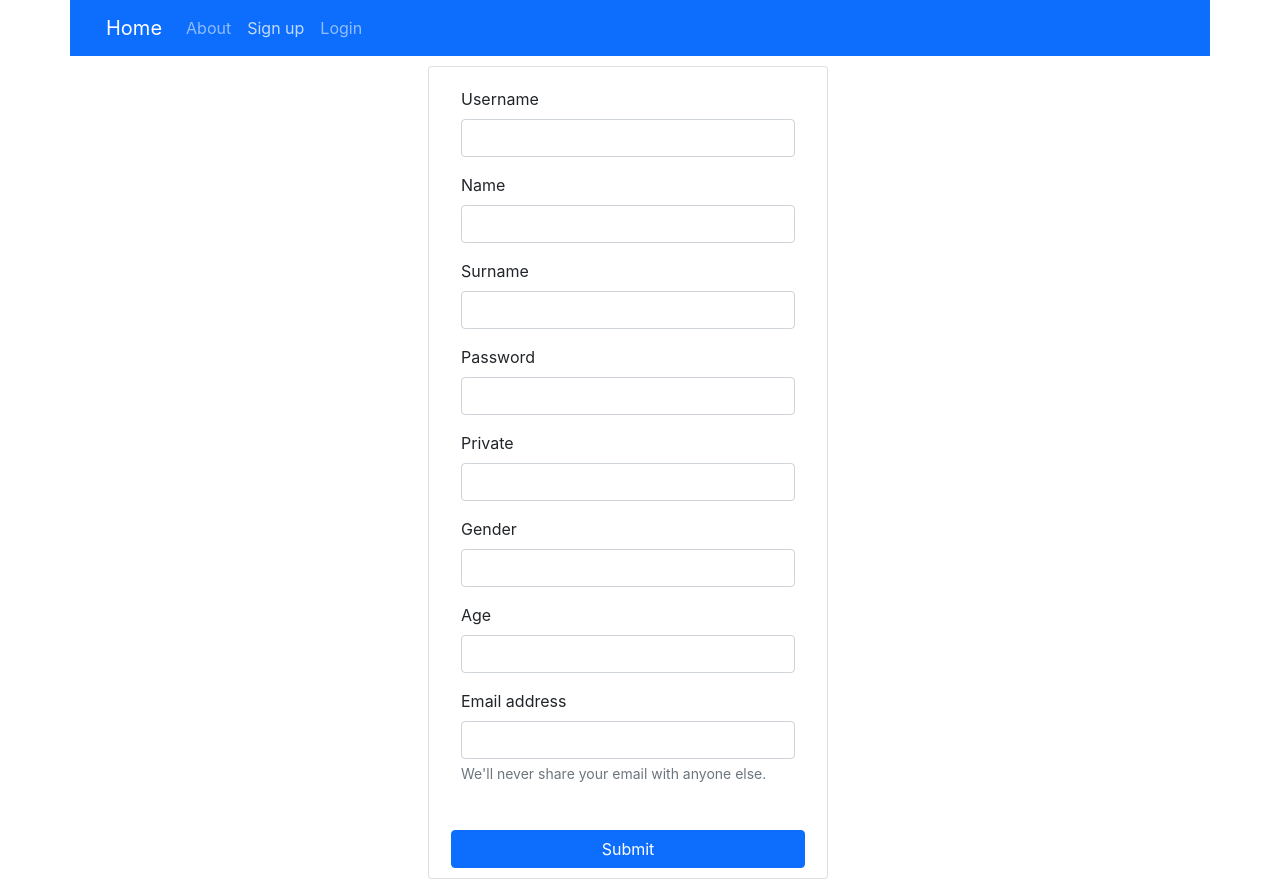
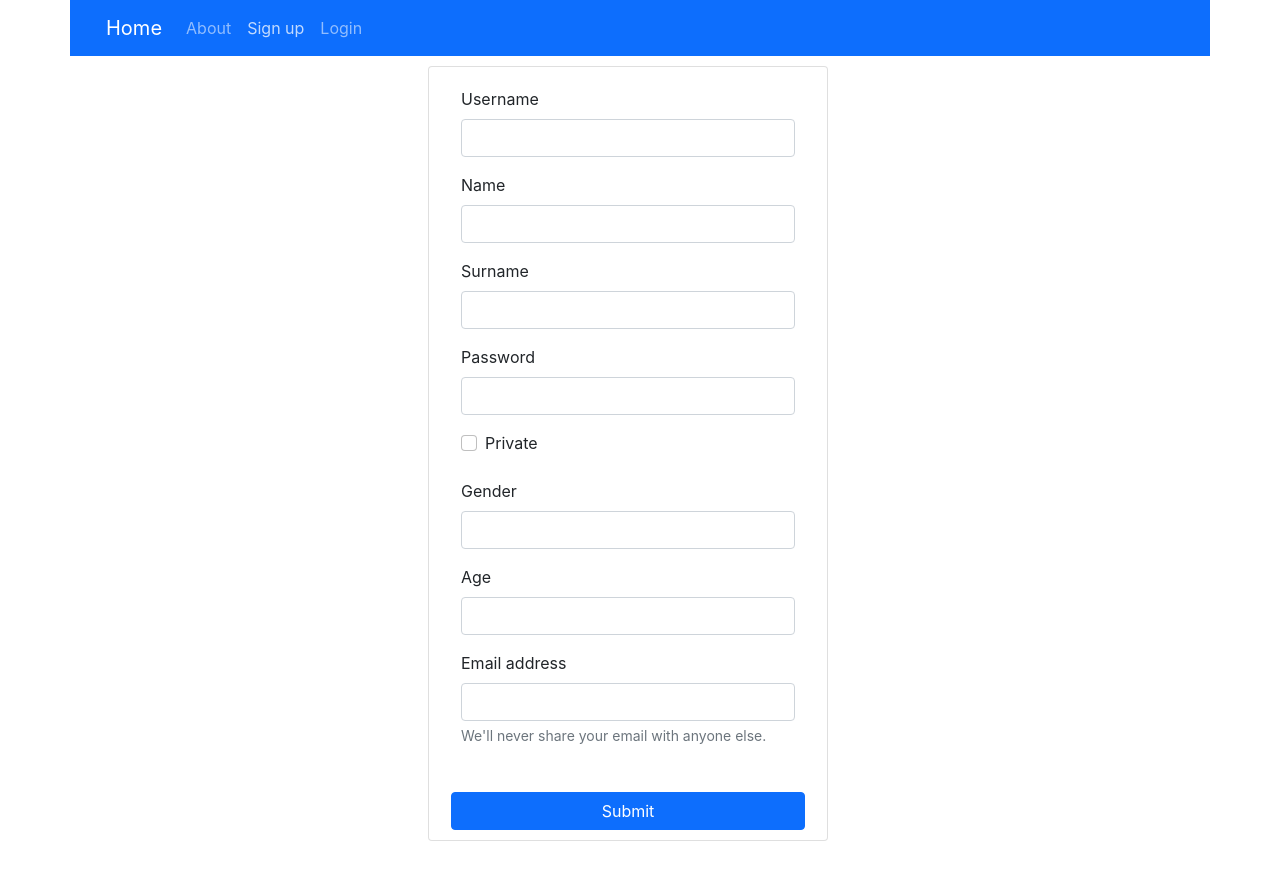
Before and after one commit to ahlinj/sports-events-finder, a React (Create React App) app in the folder front-end/: page / in a window 1280 px wide. Both pictures are taken after a click on the link "Sign up". After the commit the page ends 851 px from the top, so only its background shows below. Built offline with nearby package versions, Linux system fonts and the light colour scheme; no server answers.

Commit message:
private checkbox added FE

```diff
--- a/front-end/src/CustomComponents/SignupView.js
+++ b/front-end/src/CustomComponents/SignupView.js
@@ -8,16 +8,27 @@ class SignupView extends React.Component
         super(props)
         this.state={
             user:{
-                type:"signup"
+                type:"signup",
+                isPrivate: 0
             }
         }
     }
 
-    QGetTextFromField = (e) => {
+    QGetTextFromField=(e)=>{
         this.setState(prevState=>({
             user:{...prevState.user,[e.target.name]:e.target.value}
-        }))
-    }
+          }))
+      }
+
+
+      handleCheckboxChange = (e) => {
+        const { name, checked } = e.target;
+        const fieldValue = checked ? 1 : 0;
+
+        this.setState(prevState => ({
+            user:{...prevState.user,[name]:fieldValue}
+        }));
+      }
 
 
     QPostSignup=()=>{
@@ -26,7 +37,7 @@ class SignupView extends React.Component
           name:this.state.user.name,
           surname:this.state.user.surname,
           password:this.state.user.password,
-          private:this.state.user.private,
+          isPrivate:this.state.user.isPrivate,
           gender:this.state.user.gender,
           age:this.state.user.age,
           email:this.state.user.email,
@@ -61,13 +72,13 @@ class SignupView extends React.Component
     <label className="form-label">Password</label>
     <input onChange={(e)=>this.QGetTextFromField(e)} name="password" type="password" className="form-control" id="exampleInputPassword1"/>
   </div>
-  <div className="mb-3">
+  <div className="mb-3 form-check">
     <label className="form-label">Private</label>
-    <input onChange={(e)=>this.QGetTextFromField(e)} name="private" type="text" className="form-control" id="exampleInputEmail11"/>
+    <input onChange={(e)=>this.handleCheckboxChange(e)} name="isPrivate" type="checkbox" className="form-check-input" id="exampleInputEmail11" />
   </div>
   <div className="mb-3">
     <label className="form-label">Gender</label>
-    <input onChange={(e)=>this.QGetTextFromField(e)} name="gender" type="text" className="form-control" id="exampleInputEmail1"/>
+    <input onChange={(e)=>this.QGetTextFromField(e)} name="gender" type="text" className="form-control" id="exampleInputEmail1" />
   </div>
   <div className="mb-3">
     <label className="form-label">Age</label>
```
